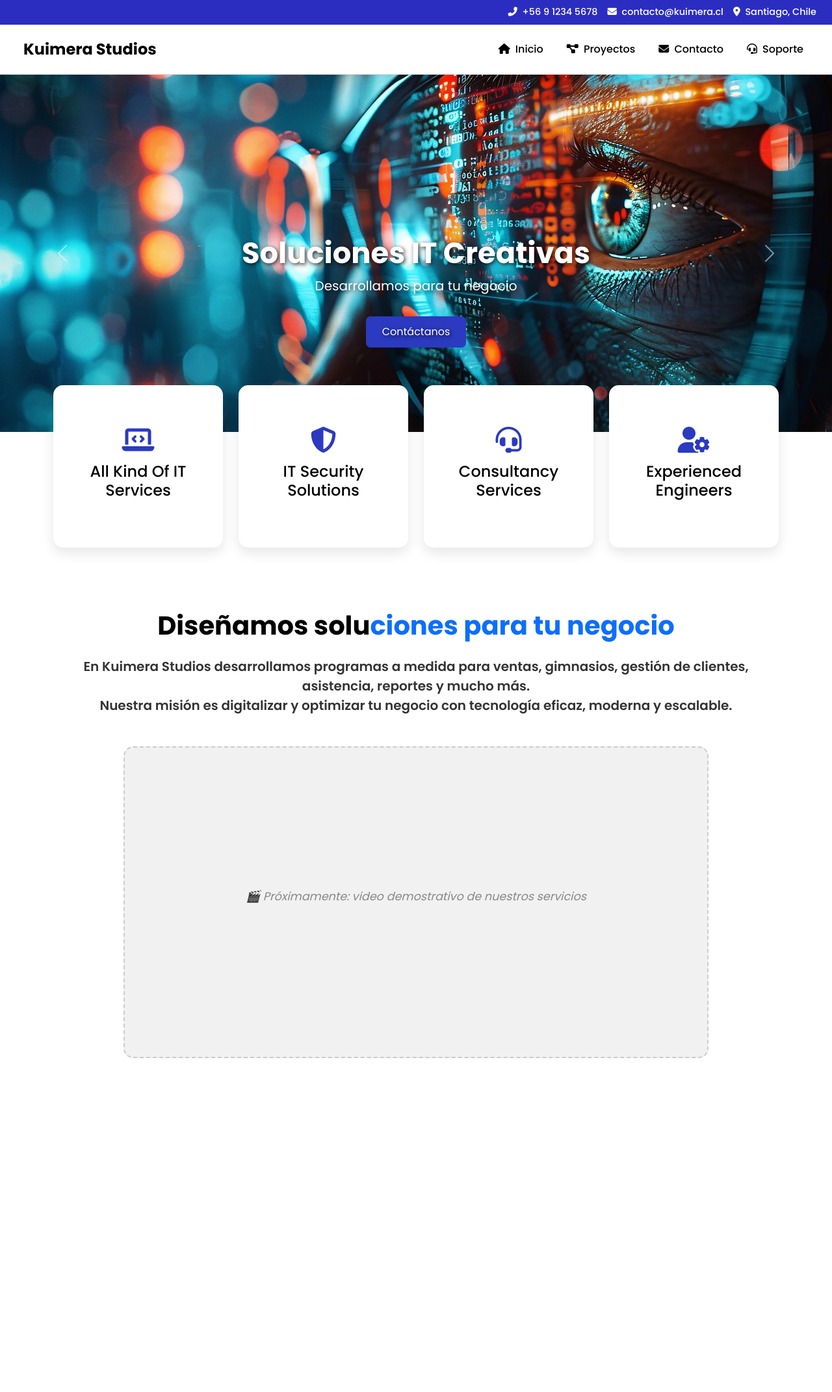
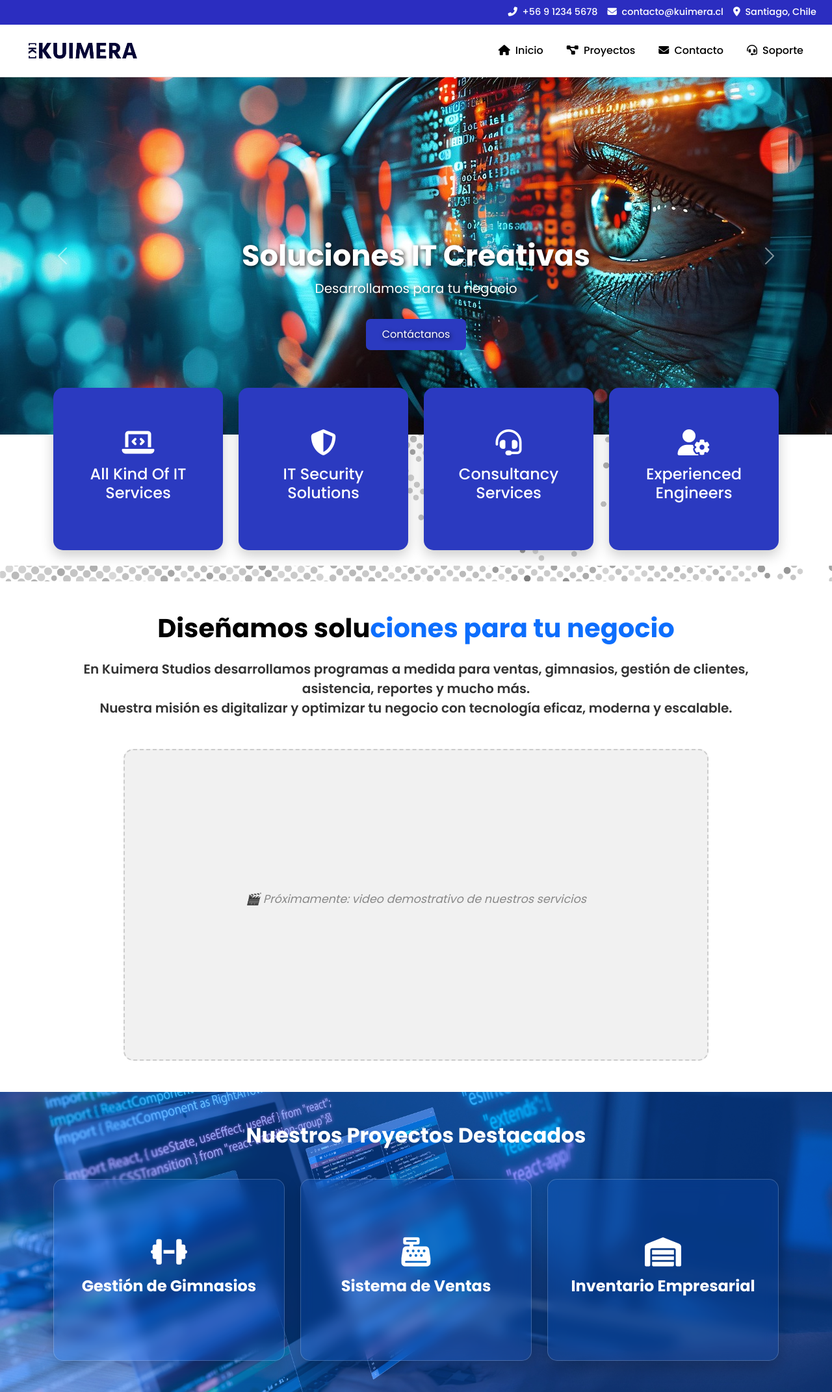
Before and after one commit to cristiandkn1/KuimeraLandingPage, a PHP site: page / in a window 1280 px wide. Shown: the whole page at 65% size. Before the commit the page ends 1629 px from the top, so only its background shows below. Run offline with PHP 8.4, Linux system fonts and the light colour scheme.

Commit message:
avance 1

```diff
--- a/css/style.css
+++ b/css/style.css
@@ -1,3 +1,17 @@
+/* ----------------------------------------------------------------- Fondo Body ----------------------------------------------------------------------------------------- */
+
+body {
+  background-image: url('img/fondo.jpg'); /* Asegúrate de que la ruta sea correcta */
+  background-size: cover;                 /* Cubre todo el body */
+  background-position: center;
+  background-repeat: no-repeat;
+  background-attachment: fixed;           /* Se mantiene fijo al hacer scroll */
+  margin: 0;
+  padding: 0;
+  font-family: 'Poppins', sans-serif;
+}
+
+
 /* ----------------------------------------------------------------- Mini Header de Contacto ----------------------------------------------------------------------------------------- */
 /* Mini Header de Contacto */
 .mini-header {
@@ -124,27 +138,23 @@ body, .site-header, .site-header a, .mini-header {
 
 
 
-
 /* ------------------------------------------------------------------------------- Cartas debajo del slider ---------------------------------------------------------------------------------- */
-
-
-/* Sección de tarjetas flotantes sobre el slider */
-.flip-cards-section {
+.slider-flip-cards {
   text-align: center;
   margin-top: -120px;
   padding-top: 100px;
   padding-bottom: 60px;
   position: relative;
   z-index: 2;
-  background: transparent; /* ✅ ahora es completamente transparente */
+  background: transparent;
 }
 
-.flip-card {
+.slider-flip-cards .flip-card {
   background-color: transparent;
   perspective: 1000px;
 }
 
-.flip-card-inner {
+.slider-flip-cards .flip-card-inner {
   position: relative;
   width: 100%;
   height: 250px;
@@ -152,43 +162,44 @@ body, .site-header, .site-header a, .mini-header {
   transform-style: preserve-3d;
 }
 
-.flip-card:hover .flip-card-inner {
+.slider-flip-cards .flip-card:hover .flip-card-inner {
   transform: rotateY(180deg);
 }
 
-.flip-card-front, .flip-card-back {
+.slider-flip-cards .flip-card-front,
+.slider-flip-cards .flip-card-back {
   position: absolute;
   width: 100%;
   height: 100%;
   backface-visibility: hidden;
   border-radius: 15px;
   padding: 30px 15px;
-  box-shadow: 0 8px 20px rgba(0, 0, 0, 0.1);
-}
-
-.flip-card-front {
-  background: rgb(255, 255, 255); /* Puedes ajustar la opacidad si quieres más transparencia */
-  color: #000;
+  box-shadow: 0 8px 20px rgba(0, 0, 0, 0.2);
   display: flex;
   flex-direction: column;
   justify-content: center;
   align-items: center;
+  text-align: center;
 }
 
-.flip-card-back {
-  background: #2b35c0;
+/* ✅ Cara frontal azul sólida */
+.slider-flip-cards .flip-card-front {
+  background-color: #2b3ac0;
+  color: white;
+}
+
+/* ✅ Cara trasera azul más oscura */
+.slider-flip-cards .flip-card-back {
+  background-color: #1e2a8f;
   color: white;
   transform: rotateY(180deg);
-  display: flex;
-  flex-direction: column;
-  justify-content: center;
-  align-items: center;
 }
 
-.icon-front {
+/* ✅ Íconos blancos */
+.slider-flip-cards .icon-front {
   font-size: 2.5rem;
   margin-bottom: 15px;
-  color: #2b3ac0;
+  color: #ffffff;
 }
 
 
@@ -232,3 +243,117 @@ body, .site-header, .site-header a, .mini-header {
   color: #888;
   font-style: italic;
 }
+
+
+
+
+
+
+
+/* ------------------------------------------------------------------------------- Proyectos ---------------------------------------------------------------------------------- */
+
+/* Fondo visible como imagen HTML */
+.featured-projects-section {
+  position: relative;
+  overflow: hidden;
+  color: white;
+}
+
+/* Imagen de fondo como elemento HTML */
+.featured-projects-section .bg-image {
+  position: absolute;
+  top: 0;
+  left: 0;
+  width: 100%;
+  height: 100%;
+  object-fit: cover;
+  z-index: 0;
+}
+
+/* Overlay azul transparente */
+.featured-projects-section .blue-overlay {
+  position: absolute;
+  top: 0;
+  left: 0;
+  width: 100%;
+  height: 100%;
+  background-color: rgba(13, 109, 253, 0.432);
+  z-index: 1;
+}
+
+/* Contenido encima del fondo y overlay */
+.featured-projects-section .container {
+  position: relative;
+  z-index: 2;
+}
+
+/* Flip Cards */
+.featured-projects-section .flip-card {
+  background-color: transparent;
+  perspective: 1000px;
+}
+
+.featured-projects-section .flip-card-inner {
+  position: relative;
+  width: 100%;
+  height: 280px;
+  transition: transform 0.6s;
+  transform-style: preserve-3d;
+}
+
+.featured-projects-section .flip-card:hover .flip-card-inner {
+  transform: rotateY(180deg);
+}
+
+.featured-projects-section .flip-card-front,
+.featured-projects-section .flip-card-back {
+  position: absolute;
+  width: 100%;
+  height: 100%;
+  border-radius: 15px;
+  padding: 30px 20px;
+  backface-visibility: hidden;
+  box-shadow: 0 10px 25px rgba(0, 0, 0, 0.2);
+  display: flex;
+  flex-direction: column;
+  justify-content: center;
+  align-items: center;
+  text-align: center;
+  backdrop-filter: blur(10px);
+  border: 1px solid rgba(255, 255, 255, 0.2);
+  transition: all 0.4s ease;
+  color: white;
+}
+
+/* Cara frontal */
+.featured-projects-section .flip-card-front {
+  background-color: rgba(13, 109, 253, 0.15);
+  z-index: 2;
+}
+
+/* Cara trasera más opaca para buena legibilidad */
+.featured-projects-section .flip-card-back {
+  background-color: rgba(13, 109, 253, 0.178);
+  transform: rotateY(180deg);
+  z-index: 1;
+}
+
+/* Tipografía y espaciado */
+.featured-projects-section .flip-card-front h4,
+.featured-projects-section .flip-card-back h4 {
+  margin-bottom: 10px;
+  font-weight: 700;
+  color: white;
+}
+
+.featured-projects-section .flip-card-back p {
+  max-width: 90%;
+  font-size: 0.95rem;
+  color: white;
+}
+
+.featured-projects-section .icon-front {
+  font-size: 2.8rem;
+  margin-bottom: 15px;
+  color: #ffffff;
+}
--- a/header.html
+++ b/header.html
@@ -10,8 +10,9 @@
 <!-- Navbar Principal -->
 <nav class="navbar navbar-expand-lg site-header px-4">
   <div class="container-fluid">
-    <a class="navbar-brand fw-bold fs-4" href="#">Kuimera Studios</a>
-
+<a class="navbar-brand" href="index.html">
+  <img src="img/logo.png" alt="Kuimera Studios" style="height: 40px;">
+</a>
     <!-- Botón hamburguesa para móviles -->
     <button class="navbar-toggler" type="button" data-bs-toggle="collapse" data-bs-target="#navbarNav"
       aria-controls="navbarNav" aria-expanded="false" aria-label="Toggle navigation">
@@ -27,12 +28,13 @@
           </a>
         </li>
         <li class="nav-item">
-          <a class="nav-link" href="#proyectos">
+        <a class="nav-link" href="#proyectos">
             <i class="fas fa-project-diagram me-1"></i> Proyectos
-          </a>
+        </a>
         </li>
+
         <li class="nav-item">
-          <a class="nav-link" href="#contacto">
+          <a class="nav-link" href="contacto.html">
             <i class="fas fa-envelope me-1"></i> Contacto
           </a>
         </li>
--- a/index.html
+++ b/index.html
@@ -68,14 +68,12 @@
 </section>
 
   <!----------------------------------------------------------------- Cartas rotativas ------------------------------------------------------------------------------------------>
-
-
-<section class="flip-cards-section container py-5">
+<section class="flip-cards-section slider-flip-cards container py-5">
   <div class="row g-4">
 
     <!-- Tarjeta 1 -->
     <div class="col-md-3">
-      <div class="flip-card">
+      <div class="flip-card flip-card-slider">
         <div class="flip-card-inner">
           <div class="flip-card-front">
             <i class="fas fa-laptop-code icon-front"></i>
@@ -91,7 +89,7 @@
 
     <!-- Tarjeta 2 -->
     <div class="col-md-3">
-      <div class="flip-card">
+      <div class="flip-card flip-card-slider">
         <div class="flip-card-inner">
           <div class="flip-card-front">
             <i class="fas fa-shield-alt icon-front"></i>
@@ -107,7 +105,7 @@
 
     <!-- Tarjeta 3 -->
     <div class="col-md-3">
-      <div class="flip-card">
+      <div class="flip-card flip-card-slider">
         <div class="flip-card-inner">
           <div class="flip-card-front">
             <i class="fas fa-headset icon-front"></i>
@@ -123,7 +121,7 @@
 
     <!-- Tarjeta 4 -->
     <div class="col-md-3">
-      <div class="flip-card">
+      <div class="flip-card flip-card-slider">
         <div class="flip-card-inner">
           <div class="flip-card-front">
             <i class="fas fa-user-cog icon-front"></i>
@@ -140,8 +138,9 @@
   </div>
 </section>
 
+
   <!----------------------------------------------------------------- Video y Descripcion ------------------------------------------------------------------------------------------>
-
+<!--somos una tripulacion compuestaa de amigos que buscan generar soluciones a problemas que les puedan estar afectando en sus empresas-->
 <section class="video-placeholder-section py-5">
   <div class="container text-center">
     <h2 class="section-title mb-4">
@@ -158,6 +157,81 @@
     </div>
   </div>
 </section>
+
+
+
+
+  <!-------------------------------------------------------------------------------- Proyectos ------------------------------------------------------------------------------------------>
+
+
+
+
+
+
+<section id="proyectos" class="featured-projects-section position-relative">
+  <!-- Imagen como fondo visible en HTML -->
+  <img src="img/fondo-proyectos.jpg" alt="Fondo proyectos" class="bg-image">
+
+  <!-- Overlay azul encima de la imagen -->
+  <div class="blue-overlay"></div>
+
+  <!-- Contenido visible -->
+  <div class="container py-5 text-white position-relative">
+    <h2 class="text-center mb-5 fw-bold">Nuestros Proyectos Destacados</h2>
+    <div class="row g-4 justify-content-center">
+
+      <!-- Carta Gimnasio -->
+      <div class="col-md-4">
+        <div class="flip-card">
+          <div class="flip-card-inner">
+            <div class="flip-card-front">
+              <i class="fas fa-dumbbell icon-front"></i>
+              <h4>Gestión de Gimnasios</h4>
+            </div>
+            <div class="flip-card-back">
+              <h4>Gimnasios</h4>
+              <p>Control de membresías, asistencia, reportes de progreso y mucho más desde una plataforma moderna.</p>
+            </div>
+          </div>
+        </div>
+      </div>
+
+      <!-- Carta Ventas -->
+      <div class="col-md-4">
+        <div class="flip-card">
+          <div class="flip-card-inner">
+            <div class="flip-card-front">
+              <i class="fas fa-cash-register icon-front"></i>
+              <h4>Sistema de Ventas</h4>
+            </div>
+            <div class="flip-card-back">
+              <h4>Ventas</h4>
+              <p>Punto de venta, control de stock y clientes desde cualquier dispositivo, Sistema de Reparto y Administracion del Negocio.</p>
+            </div>
+          </div>
+        </div>
+      </div>
+
+      <!-- Carta Inventario Empresarial -->
+      <div class="col-md-4">
+        <div class="flip-card">
+          <div class="flip-card-inner">
+            <div class="flip-card-front">
+              <i class="fas fa-warehouse icon-front"></i>
+              <h4>Inventario Empresarial</h4>
+            </div>
+            <div class="flip-card-back">
+              <h4>Multi-Sucursal + OT</h4>
+              <p>Inventario con órdenes de trabajo, registro de vehículos, envío de archivos, y un completo historial de movimientos.</p>
+            </div>
+          </div>
+        </div>
+      </div>
+
+    </div>
+  </div>
+</section>
+  <!-------------------------------------------------------------------------------- Nuestras fotos ------------------------------------------------------------------------------------------>
 
 
 
```
Also changed, not shown: contacto.html (added, +57 -0 lines), img/fondo-proyectos.jpg (added), img/fondo.jpg (added), img/logo.png (added).
